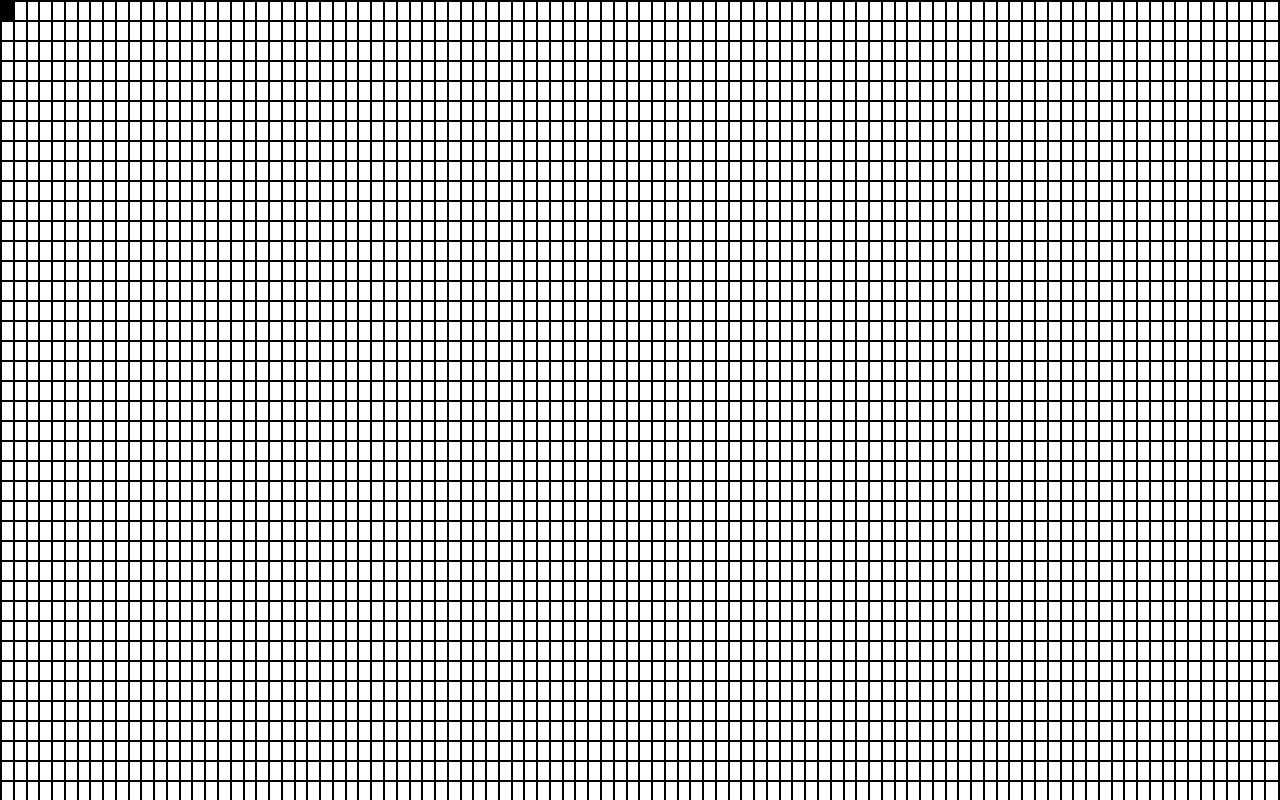
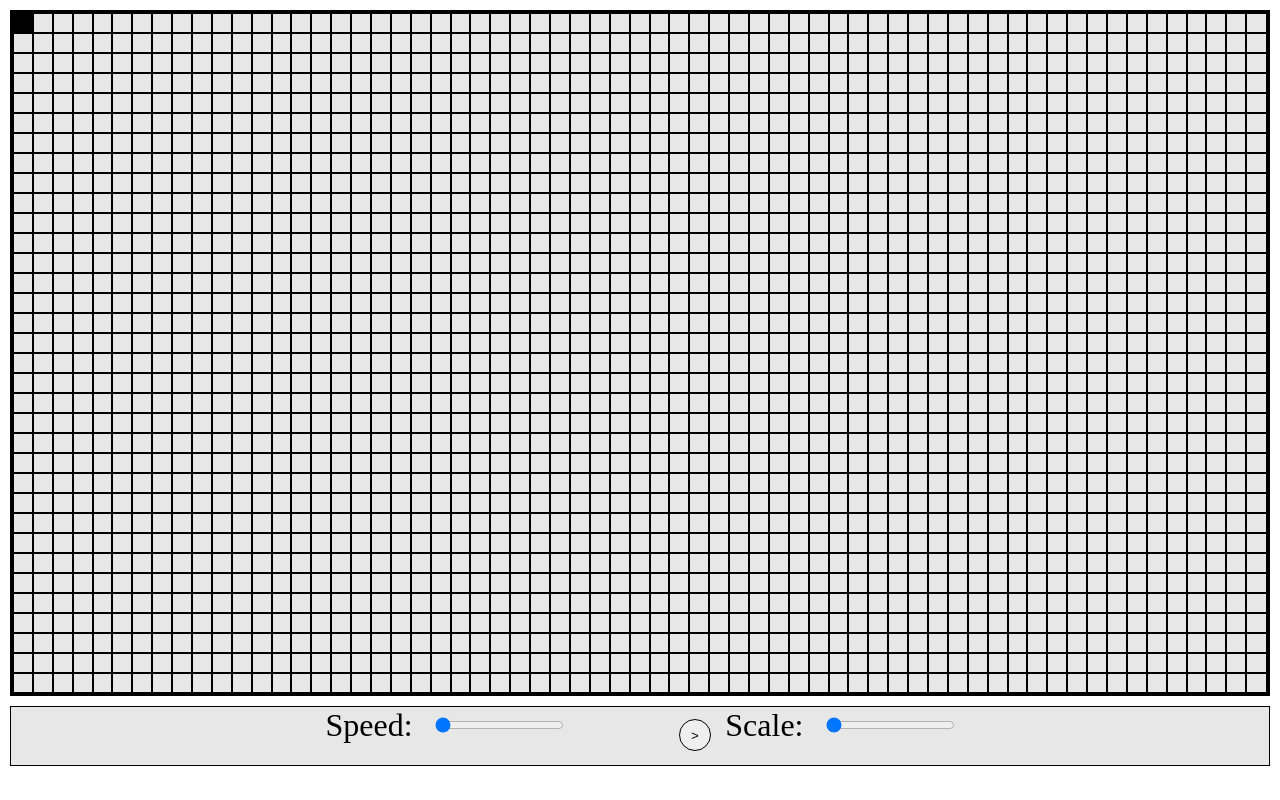
Before and after one commit to cloudvlad/GameOfLife, a plain HTML site: page index.html in a window 1280 px wide. Both pictures are taken after a click on the element 7 px from the left and 11 px from the top of the page. Drawn offline with Linux system fonts and the light colour scheme.

Commit message:
Implemented GUI and algorithm for 'dead or alive' cell

```diff
--- a/index.html
+++ b/index.html
@@ -10,6 +10,14 @@
 <body>
     <table cellspacing="0" id="grid-table">
     </table>
+    <form id="controls">
+        <label for="speed-range">Speed: </label>
+        <input type="range" name="s" id="speed-range"  min="1" max="5" value="1">
+        <input type="button" id="start-button" value=">">
+
+        <input type="range" name="" id="scale-range" min="1" max="5" value="1">
+        <label for="scale-range">Scale: </label>
+    </form>
 </body>
 <script src="script.js"></script>
 </html>
--- a/script.js
+++ b/script.js
@@ -1,21 +1,121 @@
-var maxWidth = 100;
-var maxHeight = 100;
+var SCALE = 1;
+var SPEED = 1;
+var matrix;
 
 var table = document.getElementById("grid-table");
+var start_button = document.getElementById("start-button");
+var status = false;
 
-function cell_set(el)
-{
-    console.log(el.id);
+
+
+var maxWidth = (Math.floor((window.innerWidth - 20) / 20)) / SCALE;
+var maxHeight = (Math.floor((window.innerHeight - 20) / 20)) / SCALE;
+var maxHeight = (maxHeight - 5) / SCALE;
+var colorChange = function () {
+    cell_set(this);
+};
+
+window.onload = function () {
+    draw();
+    matrix = new Array(maxHeight);
+    for (let i = 0; i < maxHeight; i++) {
+        matrix[i] = new Array(maxWidth);
+        matrix[i].fill(false);
+    }
+};
+
+function cell_set(el) {
+    var x = parseInt(el.id.split("-")[0]);
+    var y = parseInt(el.id.split("-")[1]);
+    matrix[x][y] = true;
     el.style.backgroundColor = "black";
 }
 
-for (let i = 0; i < maxHeight; i++)
-{
-    var row = table.insertRow(i);
-    for (let j = 0; j < maxWidth; j++)
-    {
-        var cell = row.insertCell(j);
-        cell.setAttribute("id", (i.toString() + "-" + j.toString()));
-        cell.addEventListener("click", function () {cell_set(this);}, false);
+function draw() {
+    for (let i = 0; i < maxHeight; i++) {
+        var row = table.insertRow(i);
+        for (let j = 0; j < maxWidth; j++) {
+            var cell = row.insertCell(j);
+            cell.setAttribute("id", (i.toString() + "-" + j.toString()));
+            cell.addEventListener("click", this.colorChange, false);
+        }
     }
 }
+
+
+
+
+function deadOrAlive(x, y) {
+    var xmap = [-1, 0, 1, 1, 1, 0, -1, -1];
+    var ymap = [1, 1, 1, 0, -1, -1, -1, 0];
+
+    var aliveCells = 0;
+    for (let i = 0; i < 8; i++) {
+        if (x + xmap[i] < 0 || y + ymap[i] < 0)
+        {
+            continue;
+        }
+
+        if (matrix[x + xmap[i]][y + ymap[i]]) {
+            aliveCells += 1;
+        }
+    }
+    // Any live cell with fewer than two live neighbours dies, as if by underpopulation.
+    if (aliveCells < 2)
+    {
+        return false;
+    }
+
+    // Any live cell with two or three live neighbours lives on to the next generation.
+    if (aliveCells == 2 || aliveCells == 3) {
+        return true;
+    }
+
+    // Any live cell with more than three live neighbours dies, as if by overpopulation.
+    if (aliveCells > 3) {
+        return false;
+    }
+
+    // Any dead cell with exactly three live neighbours becomes a live cell, as if by reproduction.
+    if (!matrix[x][y] && aliveCells == 3)
+    {
+        return true;
+    }
+}
+
+
+function calculate() {
+    var overlay = new Array(maxHeight);
+    for (let i = 0; i < maxHeight; i++) {
+        overlay[i] = new Array(maxWidth);
+        overlay[i].fill(false);
+    }
+
+    for (let i = 0; i < maxHeight; i++) {
+        for (let j = 0; j < maxWidth; j++) {
+            overlay[i][j] = deadOrAlive(i, j);
+        }
+    }
+
+    matrix = overlay;
+}
+
+function update() {
+    for (let i = 0; i < maxHeight; i++) {
+        for (let j = 0; j < maxWidth; j++) {
+            if (matrix[i][j]) {
+                document.getElementById(toString(i) + "-" + toString(j)).style.backgroundColor = "black";
+            }
+            else {
+                document.getElementById(toString(i) + "-" + toString(j)).style.backgroundColor = "white";
+            }
+        }
+    }
+}
+
+function execute() {
+    calculate();
+    draw();
+}
+
+start_button.addEventListener("click", execute(), false);
--- a/styles.css
+++ b/styles.css
@@ -1,7 +1,7 @@
 html, body
 {
-    width: 100vw;
-    height: 100vh;
+    width: 100%;
+    height: 100%;
     overflow: hidden;
     padding: 0;
     margin: 0;
@@ -9,17 +9,78 @@ html, body
     box-sizing: border-box;
 }
 
+table
+{
+    margin: 10px;
+    width: 100% - 20px;
+    height: 100% - 20px;
+    border: 3px solid black;
+}
+
 td
 {
     width: 20px;
     height: 20px;
     border: 1px solid black;
+    background-color: #E7E7E7;
     padding: 0;
     margin: 0;
     box-sizing: border-box;
 }
 
-table
+#controls
 {
+    width: calc(100% - 20px);
+    height: calc(10% - 20px);
+    margin-left: 10px;
+    margin-top: 10px;
+    background-color: #E7E7E7;
+    box-sizing: border-box;
     border: 1px solid black;
 }
+
+#spacer-block
+{
+    width: 100%;
+    height: 20px;
+}
+
+form label[for="speed-range"]
+{
+    font-size: 32px;
+    margin-left: 25%;
+    float: left;
+    padding-right: 20px;
+}
+
+
+form label[for="scale-range"]
+{
+    font-size: 32px;
+    float: right;
+    padding-right: 20px;
+}
+
+
+form #speed-range
+{
+    float: left;
+    margin-top: 10px;
+}
+
+form #scale-range
+{
+    float: right;
+    margin-right: 25%;
+    margin-top: 10px;
+}
+
+#start-button
+{
+    width: 2.5vw;
+    height: 2.5vw;
+    margin-left: 9%;
+    border-radius: 100px;
+    border: 1px solid black;
+    margin-top: 12px;
+}
```
Also changed, not shown: 1 other file.
